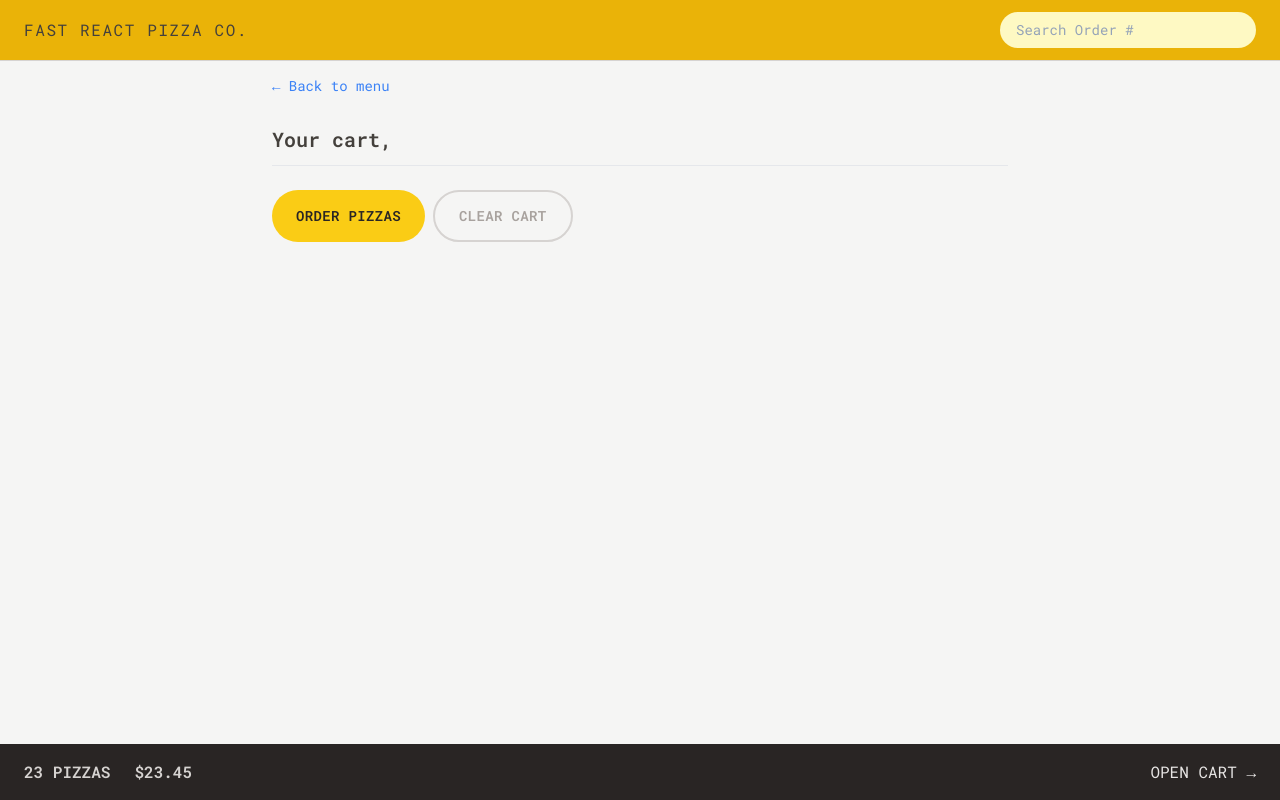
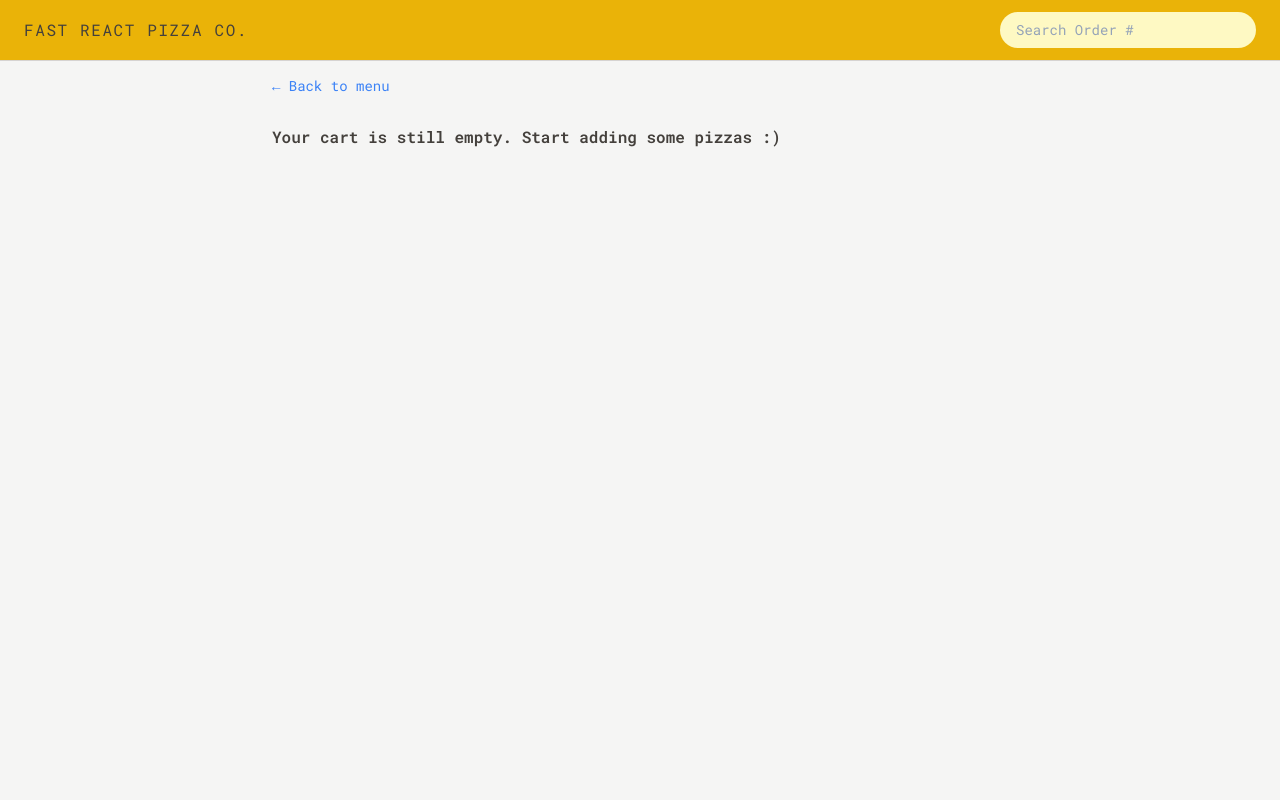
Before and after one commit to meharsulaiman/react-fast-pizza, a React (Vite) app: page /cart in a window 1280 px wide. Built offline with nearby package versions, Linux system fonts and the light colour scheme.

Commit message:
cart sync

```diff
--- a/src/features/cart/Cart.jsx
+++ b/src/features/cart/Cart.jsx
@@ -1,12 +1,16 @@
 import LinkButton from "../../ui/LinkButton";
 import Button from "../../ui/Button";
 import CartItem from "./CartItem";
-import { useSelector } from "react-redux";
+import { useSelector, useDispatch } from "react-redux";
+import { clearCart, getCart } from "./cartSlice";
+import EmptyCart from "./EmptyCart";
 
 function Cart() {
   const { username } = useSelector((state) => state.user);
+  const dispatch = useDispatch();
+  const cart = useSelector(getCart);
 
-  const { cart } = useSelector((state) => state.cart);
+  if (!cart.length) return <EmptyCart />;
 
   return (
     <div className="px-4 py-3">
@@ -24,7 +28,9 @@
         <Button to="/order/new" type="primary">
           Order pizzas
         </Button>
-        <Button type="secondary">Clear cart</Button>
+        <Button type="secondary" onClick={() => dispatch(clearCart())}>
+          Clear cart
+        </Button>
       </div>
     </div>
   );
--- a/src/features/cart/CartOverview.jsx
+++ b/src/features/cart/CartOverview.jsx
@@ -1,11 +1,18 @@
 import { Link } from "react-router-dom";
+import { useSelector } from "react-redux";
+import { getTotalCartAmount, getTotalCartQuantity } from "./cartSlice";
+import { formatCurrency } from "../../utils/helpers";
 
 function CartOverview() {
+  const quantity = useSelector(getTotalCartQuantity);
+  const totalAmount = useSelector(getTotalCartAmount);
+
+  if (!quantity) return null;
   return (
     <div className="flex items-center justify-between bg-stone-800 px-4 py-4 text-sm uppercase text-stone-200 sm:px-6 md:text-base">
       <p className="space-x-4 font-semibold text-stone-300 sm:space-x-6">
-        <span>23 pizzas</span>
-        <span>$23.45</span>
+        <span>{quantity} pizzas</span>
+        <span>{formatCurrency(totalAmount)}</span>
       </p>
       <Link to="/cart">Open cart &rarr;</Link>
     </div>
--- a/src/features/cart/EmptyCart.jsx
+++ b/src/features/cart/EmptyCart.jsx
@@ -1,11 +1,14 @@
-import { Link } from 'react-router-dom';
+import { Link } from "react-router-dom";
+import LinkButton from "../../ui/LinkButton";
 
 function EmptyCart() {
   return (
-    <div>
-      <Link to="/menu">&larr; Back to menu</Link>
+    <div className="mx-4 my-3">
+      <LinkButton to="/menu">&larr; Back to menu</LinkButton>
 
-      <p>Your cart is still empty. Start adding some pizzas :)</p>
+      <p className="mt-7 font-semibold">
+        Your cart is still empty. Start adding some pizzas :)
+      </p>
     </div>
   );
 }
--- a/src/features/cart/cartSlice.js
+++ b/src/features/cart/cartSlice.js
@@ -43,3 +43,11 @@
 } = cartSlice.actions;
 
 export default cartSlice.reducer;
+
+export const getTotalCartQuantity = (state) =>
+  state.cart.cart.reduce((sum, item) => sum + item.quantity, 0);
+
+export const getTotalCartAmount = (state) =>
+  state.cart.cart.reduce((sum, item) => sum + item.totalPrice, 0);
+
+export const getCart = (state) => state.cart.cart;
```
